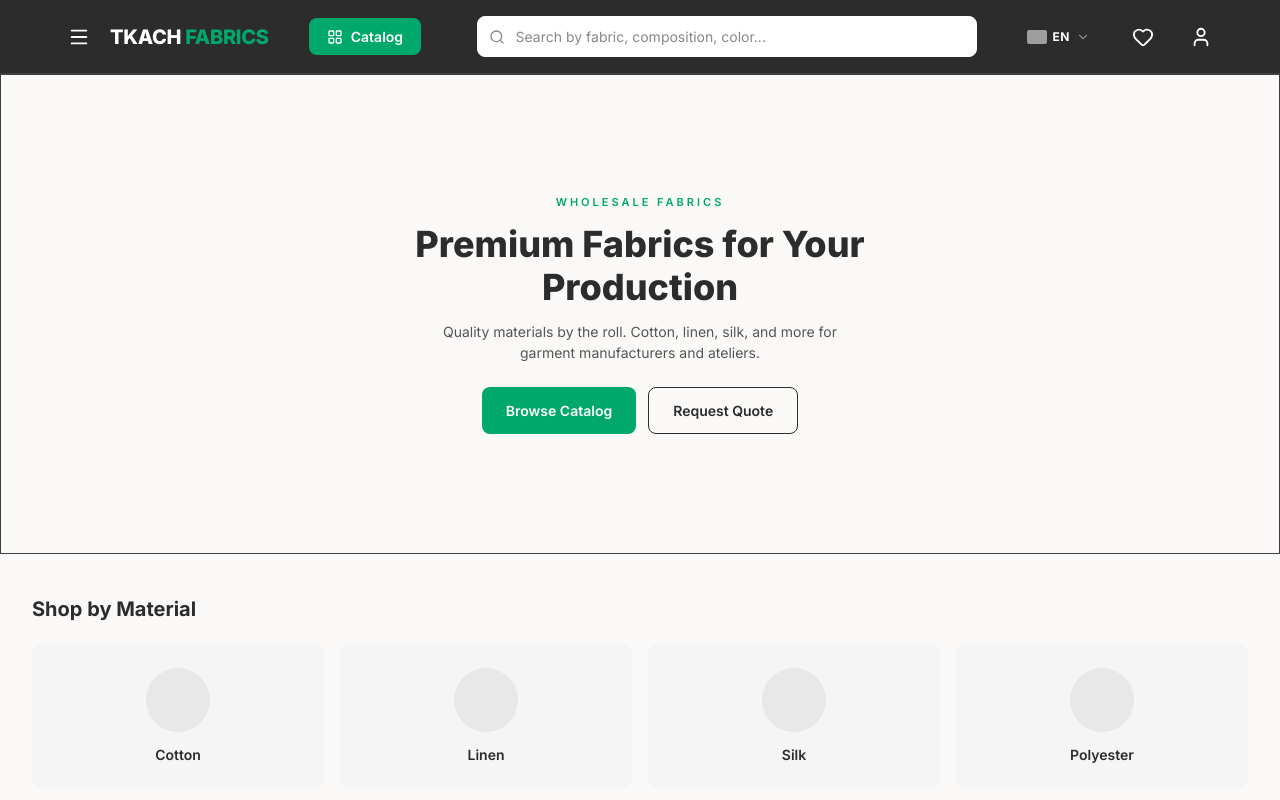
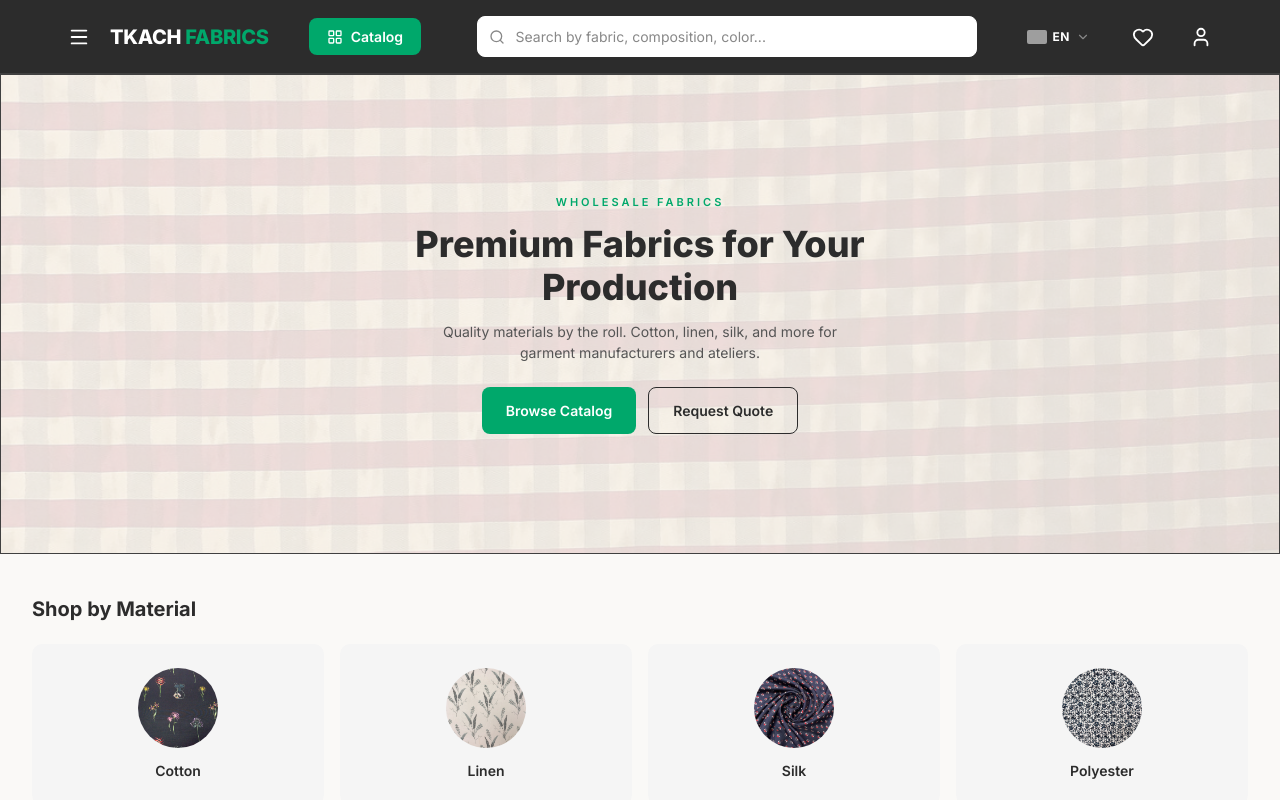
Before and after one commit to vladzsh/tkach-fabrics, a Next.js app: page / in a window 1280 px wide. Shown: the top 800 px of the page. Built offline with nearby package versions, Linux system fonts and the light colour scheme; grey boxes are pictures that could not be loaded.

Commit message:
feat: use real fabric images in ProductCard, CategoryGrid, Hero
Replace placeholder divs/colors with actual product photos,
category thumbnails, and hero background image.

Co-Authored-By: Claude Opus 4.6 (1M context) <noreply@anthropic.com>

```diff
--- a/src/components/home/CategoryGrid.module.css
+++ b/src/components/home/CategoryGrid.module.css
@@ -33,11 +33,11 @@
   box-shadow: 0 2px 8px rgba(0, 0, 0, 0.06);
 }
 
-.icon {
-  width: 64px;
-  height: 64px;
-  background: #e8e8e8;
+.thumbnail {
+  width: 80px;
+  height: 80px;
   border-radius: 50%;
+  object-fit: cover;
   flex-shrink: 0;
 }
 
--- a/src/components/home/CategoryGrid.tsx
+++ b/src/components/home/CategoryGrid.tsx
@@ -15,7 +15,12 @@ export function CategoryGrid() {
             href={`/catalog/${category.slug}`}
             className={styles.card}
           >
-            <div className={styles.icon} />
+            {/* eslint-disable-next-line @next/next/no-img-element */}
+            <img
+              src={category.thumbnail}
+              alt={category.name}
+              className={styles.thumbnail}
+            />
             <span className={styles.name}>{category.name}</span>
           </Link>
         ))}
--- a/src/components/home/Hero.module.css
+++ b/src/components/home/Hero.module.css
@@ -6,11 +6,24 @@
   justify-content: center;
   text-align: center;
   padding: 60px 24px;
+  position: relative;
+  overflow: hidden;
+}
+
+.heroBg {
+  position: absolute;
+  inset: 0;
+  width: 100%;
+  height: 100%;
+  object-fit: cover;
+  opacity: 0.15;
 }
 
 .content {
   max-width: 600px;
   width: 100%;
+  position: relative;
+  z-index: 1;
 }
 
 .subtitle {
--- a/src/components/home/Hero.tsx
+++ b/src/components/home/Hero.tsx
@@ -4,6 +4,8 @@ import styles from "./Hero.module.css";
 export function Hero() {
   return (
     <section className={styles.hero}>
+      {/* eslint-disable-next-line @next/next/no-img-element */}
+      <img src="/images/hero.jpg" alt="" className={styles.heroBg} />
       <div className={styles.content}>
         <p className={styles.subtitle}>WHOLESALE FABRICS</p>
         <h1 className={styles.headline}>Premium Fabrics for Your Production</h1>
```
Also changed, not shown: src/components/catalog/ProductCard.module.css (+8 -0 lines), src/components/catalog/ProductCard.tsx (+6 -2 lines).
